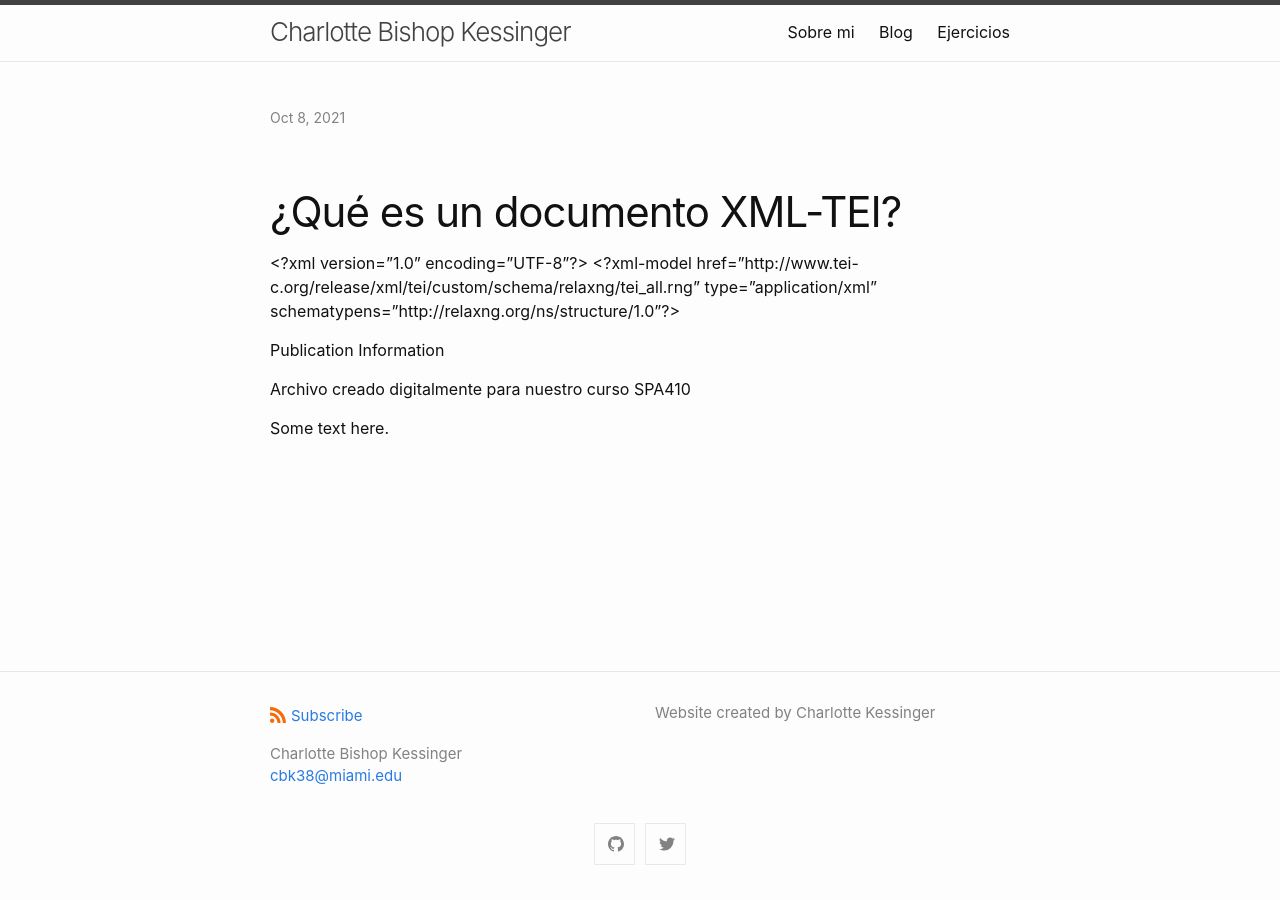
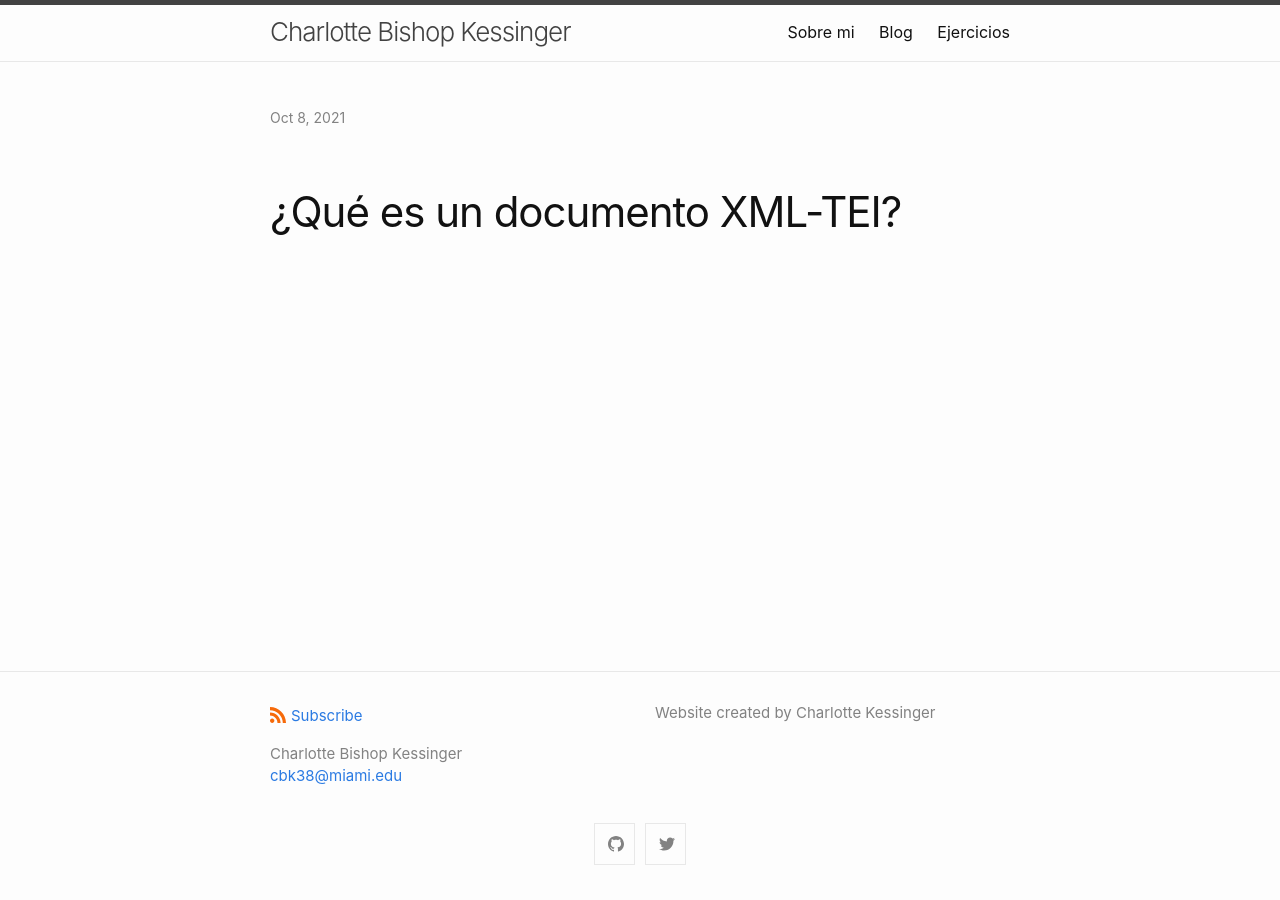
Before and after one commit to charkessinger/charkessinger.github.io, a Jekyll site: the page built from _posts/2021-10-14-Comentario-TEI.md, in a window 1280 px wide. Built offline with Jekyll 4.4.1, drawn with Linux system fonts in a browser that asks for light colours; our own code applies the rules of GitHub Pages for plain Markdown files.

Commit message:
Update 2021-10-14-Comentario-TEI.md

```diff
--- a/_posts/2021-10-14-Comentario-TEI.md
+++ b/_posts/2021-10-14-Comentario-TEI.md
@@ -5,27 +5,3 @@ date: 2021-10-11
 author: Charlotte Kessinger
 ---
 # ¿Qué es un documento XML-TEI?
-
-<?xml version="1.0" encoding="UTF-8"?>
-<?xml-model href="http://www.tei-c.org/release/xml/tei/custom/schema/relaxng/tei_all.rng" type="application/xml" schematypens="http://relaxng.org/ns/structure/1.0"?>
-
-<TEI xmlns="http://www.tei-c.org/ns/1.0">
-  <teiHeader>
-      <fileDesc>
-         <titleStmt>
-            <title>Un ejercicio para el curso de SPA 410</title>
-         </titleStmt>
-         <publicationStmt>
-            <p>Publication Information</p>
-         </publicationStmt>
-         <sourceDesc>
-            <p>Archivo creado digitalmente para nuestro curso SPA410</p>
-         </sourceDesc>
-      </fileDesc>
-  </teiHeader>
-  <text>
-      <body>
-         <p>Some text here.</p>
-      </body>
-  </text>
-</TEI>
```
